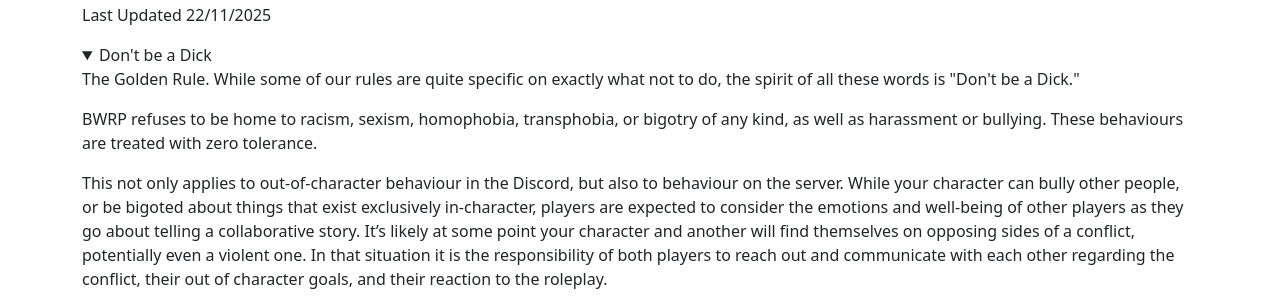
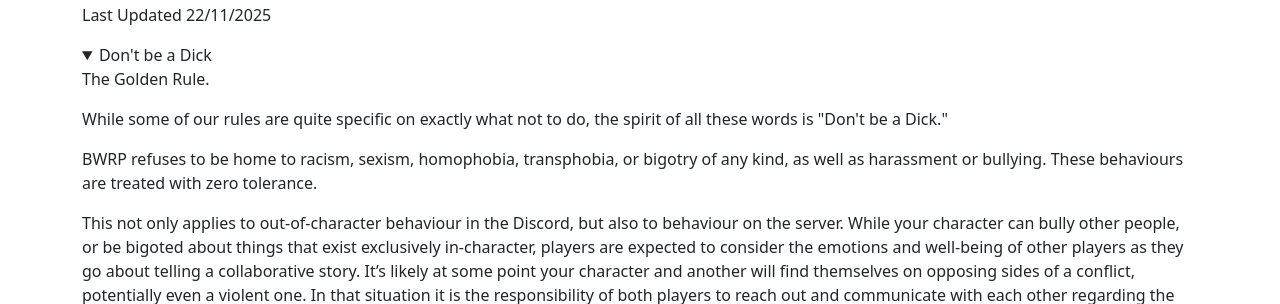
Before and after one commit to Eve-GLH/bwrp-website, a plain HTML site: page rules.html in a window 1280 px wide. Both pictures are taken after a click on the heading "Don't be a Dick". Shown: the part 489-793 px from the top of the page. Drawn offline with nearby package versions, Linux system fonts and the light colour scheme.

Commit message:
Update rules.html

```diff
--- a/rules.html
+++ b/rules.html
@@ -93,7 +93,8 @@
             <details class="accordion-details">
                 <summary class="accordion-title">Don't be a Dick</summary>
                 <div class="accordion-inner">
-                    <p>The Golden Rule. While some of our rules are quite specific on exactly what not to do, the spirit of all these words is "Don't be a Dick."</p>
+                    <p>The Golden Rule.</p>
+                    <p>While some of our rules are quite specific on exactly what not to do, the spirit of all these words is "Don't be a Dick."</p>
                     <p>BWRP refuses to be home to racism, sexism, homophobia, transphobia, or bigotry of any kind, as well as harassment or bullying. These behaviours are treated with zero tolerance.</p>
                     <p>This not only applies to out-of-character behaviour in the Discord, but also to behaviour on the server. While your character can bully other people, or be bigoted about things that exist exclusively in-character, players are expected to consider the emotions and well-being of other players as they go about telling a collaborative story. It’s likely at some point your character and another will find themselves on opposing sides of a conflict, potentially even a violent one. In that situation it is the responsibility of both players to reach out and communicate with each other regarding the conflict, their out of character goals, and their reaction to the roleplay.</p>
                     <p>In the case that you and another player cannot resolve a dispute or you feel a player’s behaviour is violating 'Don't be a Dick' or any other rule, please reach out to a Community Moderator (CM) or Storyteller (ST).</p>
```
